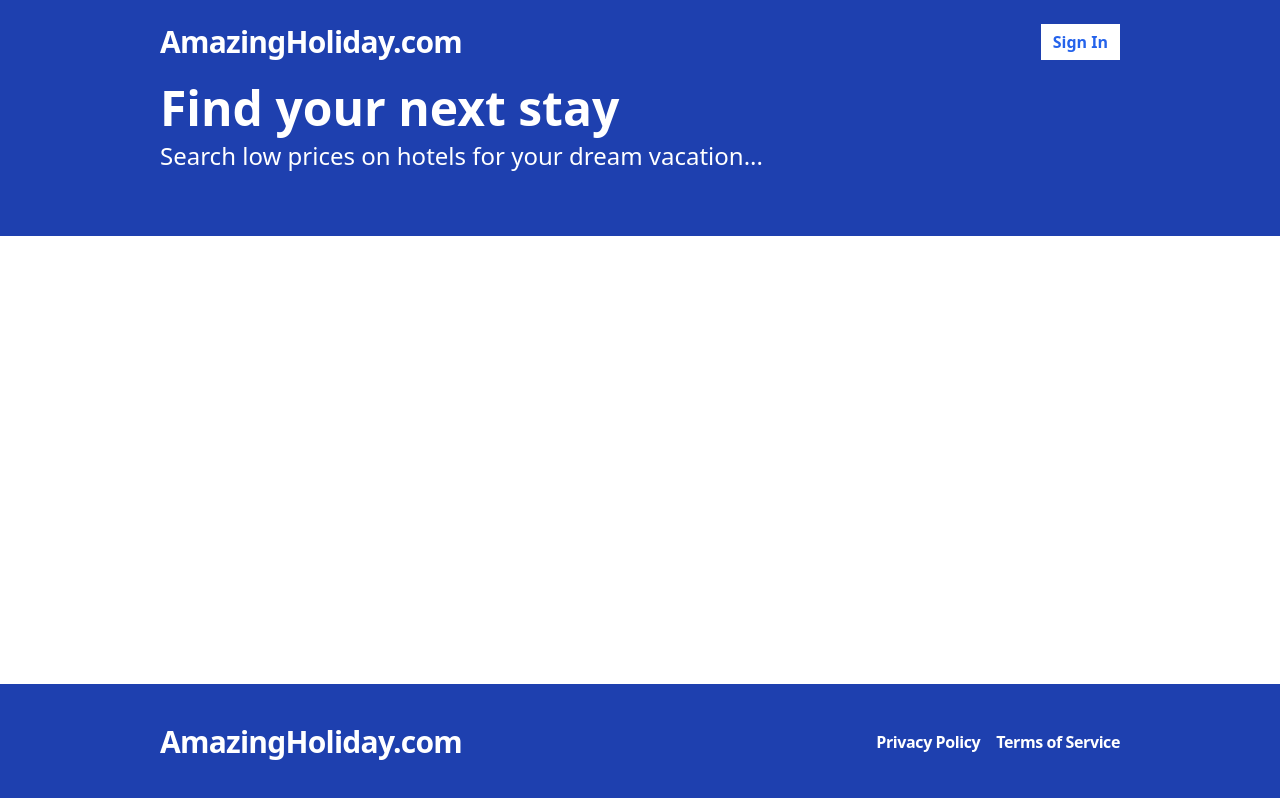
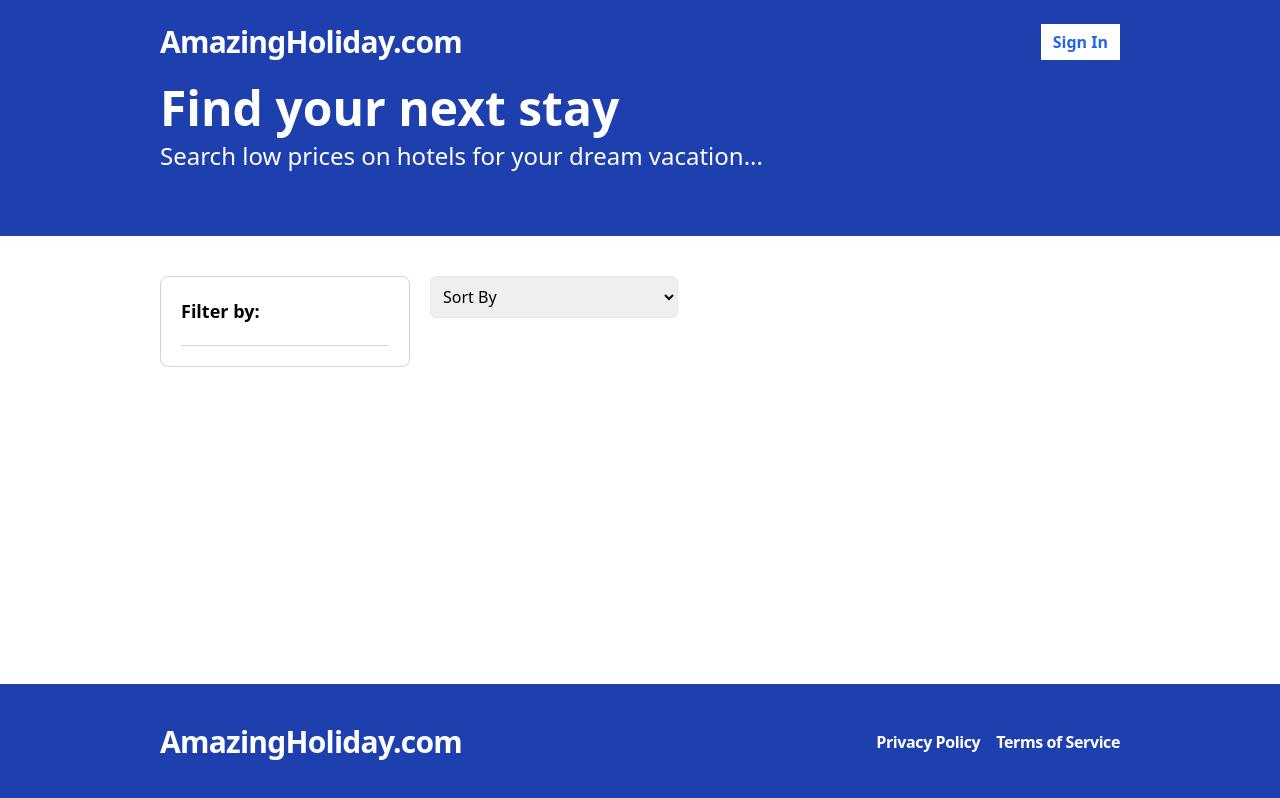
Before and after one commit to RamadanEmin/mern-booking-app, a React (Vite) app in the folder frontend/: page /search in a window 1280 px wide. Before the commit this address led to /. Built offline with nearby package versions, Linux system fonts and the light colour scheme; no server answers.

Commit message:
Added Search page

```diff
--- a/frontend/src/App.tsx
+++ b/frontend/src/App.tsx
@@ -10,6 +10,8 @@ import Register from './pages/Register';
 import SignIn from './pages/SignIn';
 import AddHotel from './pages/AddHotel';
 import MyHotels from './pages/MyHotels';
+import EditHotel from './pages/EditHotel';
+import Search from './pages/Search';
 
 const App = () => {
     const { isLoggedIn } = useAppContext();
@@ -18,11 +20,13 @@ const App = () => {
         <Router>
             <Routes>
                 <Route path="/" element={<Layout />}>
+                    <Route path="search" element={<Search />} />
                     <Route path="register" element={<Register />} />
                     <Route path="sign-in" element={<SignIn />} />
                     {isLoggedIn && (
                         <>
                             <Route path="add-hotel" element={<AddHotel />} />
+                            <Route path="edit-hotel/:hotelId" element={<EditHotel />} />
                             <Route path="my-hotels" element={<MyHotels />} />
                         </>
                     )}
--- /dev/null
+++ b/frontend/src/pages/Search.tsx
@@ -0,0 +1,30 @@
+const Search = () => {
+
+    return (
+        <div className="grid grid-cols-1 lg:grid-cols-[250px_1fr] gap-5">
+            <div className="rounded-lg border border-slate-300 p-5 h-fit sticky top-10">
+                <div className="space-y-5">
+                    <h3 className="text-lg font-semibold border-b border-slate-300 pb-5">
+                        Filter by:
+                    </h3>
+                </div>
+            </div>
+
+            <div className="flex flex-col gap-5">
+                <div className="flex justify-between items-center">
+                    <select
+                        className="p-2 border rounded-md"
+                    >
+                        <option value="">Sort By</option>
+                        <option value="starRating">Star Rating</option>
+                        <option value="pricePerNightAsc">Price Per Night (low to high)</option>
+                        <option value="pricePerNightDesc">Price Per Night (high to low)</option>
+
+                    </select>
+                </div>
+            </div>
+        </div>
+    );
+};
+
+export default Search;
```
